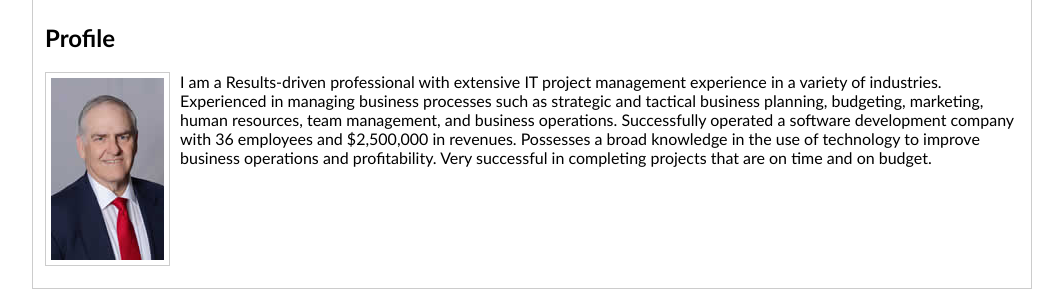
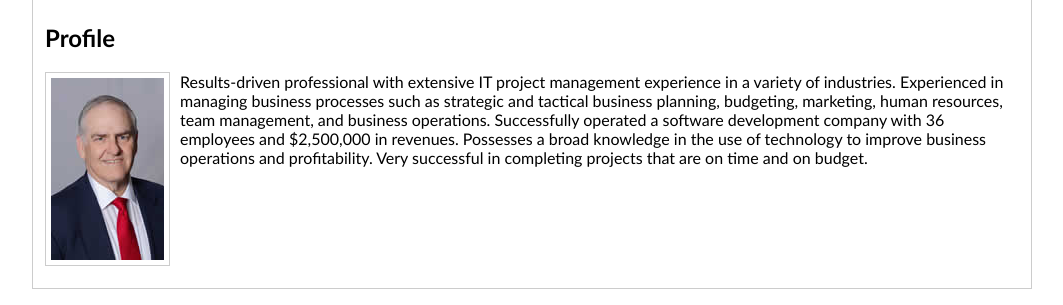
Before and after one commit to blbauer/portfolio, a plain HTML site: page index.html in a window 1280 px wide. Shown: the part 161-466 px from the top of the page, without its empty margins (108-1171 px from the left). Drawn offline with Linux system fonts and the light colour scheme.

Commit message:
Add files via upload

```diff
--- a/index.html
+++ b/index.html
@@ -29,7 +29,7 @@
         <!-- Begin Home Section -->
         <div id="Home" class="tabcontent">
               <h2>Profile</h2>
-              <p><img class="img-style-1" src="assets/images/BruceBauerSmall.jpg">I am a Results-driven professional with extensive IT project management experience in a variety of industries. Experienced in managing business processes such as strategic and tactical business planning, budgeting, marketing, human resources, team management, and business operations. Successfully operated a software development company with 36 employees and $2,500,000 in revenues. Possesses a broad knowledge in the use of technology to improve business operations and profitability. Very successful in completing projects that are on time and on budget.</p>
+              <p><img class="img-style-1" src="assets/images/BruceBauerSmall.jpg">Results-driven professional with extensive IT project management experience in a variety of industries. Experienced in managing business processes such as strategic and tactical business planning, budgeting, marketing, human resources, team management, and business operations. Successfully operated a software development company with 36 employees and $2,500,000 in revenues. Possesses a broad knowledge in the use of technology to improve business operations and profitability. Very successful in completing projects that are on time and on budget.</p>
               <br>&nbsp;
               <br>&nbsp;
               <br>&nbsp;
```
